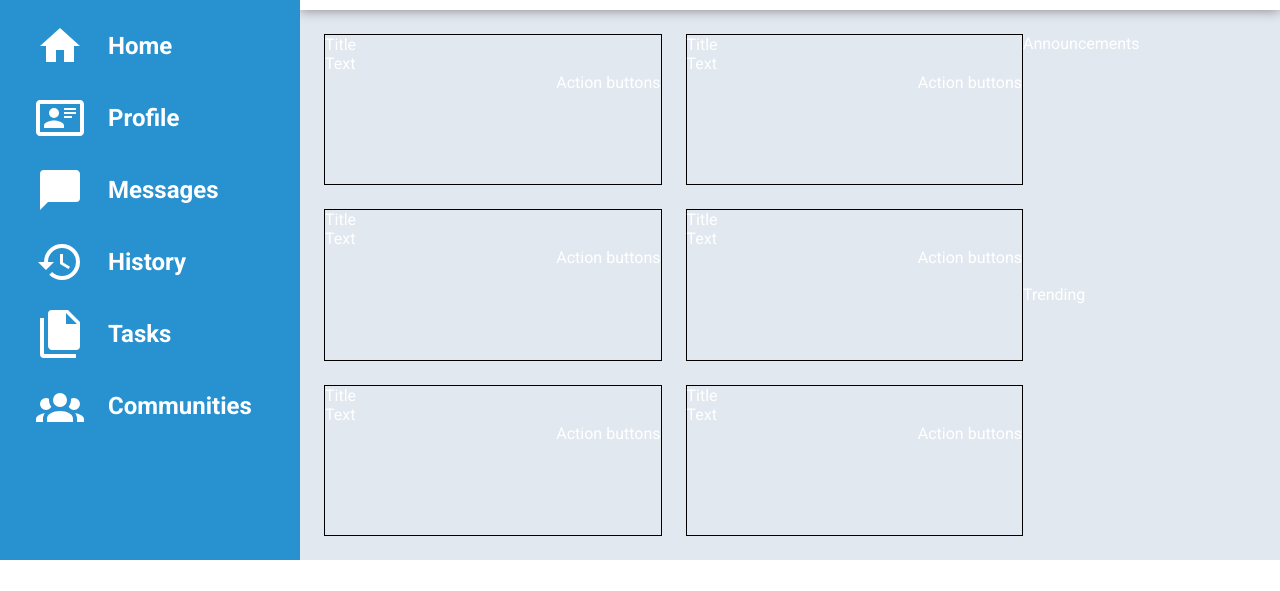
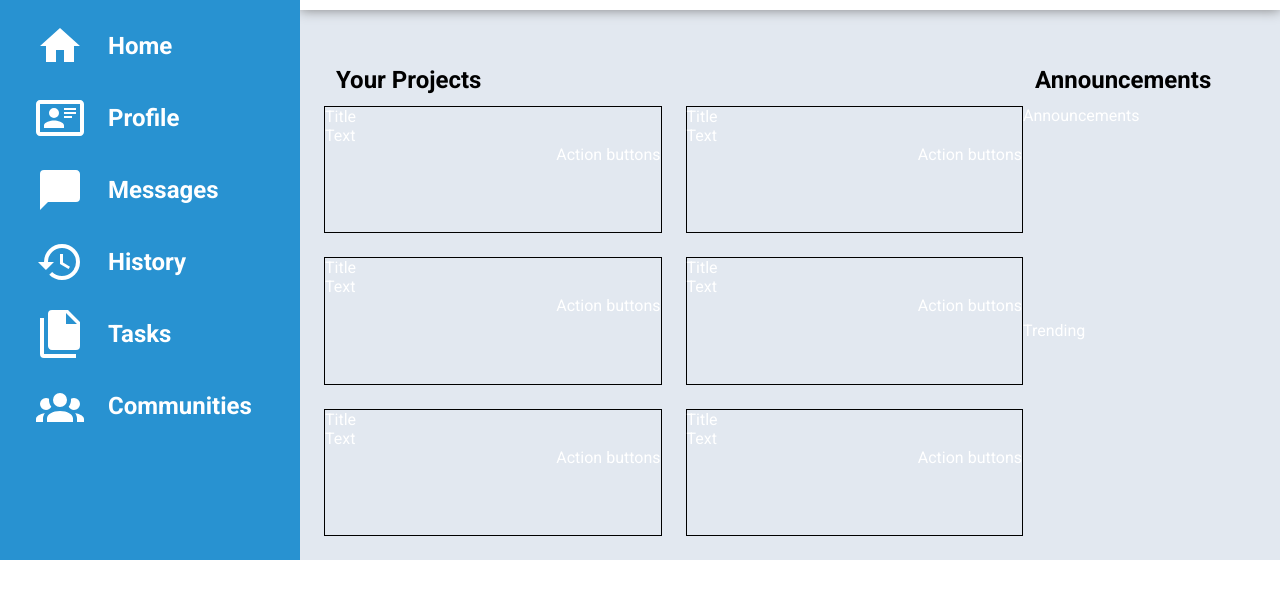
Before and after one commit to sateda/TOP-dashboard, a plain HTML site: page index.html in a window 1280 px wide. Shown: the part 240-831 px from the top of the page. Drawn offline with Linux system fonts and the light colour scheme.

Commit message:
Added title header to content grid and styled titles

```diff
--- a/index.html
+++ b/index.html
@@ -29,8 +29,6 @@
                 <a href="#">UPLOAD</a>
                 <a href="#">SHARE</a>
             </div>
-
-
         </div>
         <div class="sidebar">
             <div class="logo">
@@ -53,6 +51,12 @@
             </div>
         </div>
         <div class="content">
+            <div class="content-title">
+                <P>Your Projects</P>
+            </div>
+            <div class="content-title">
+                <p>Announcements</p>
+            </div>
             <div class="projects">
                 <div class="card">
                     <div class="title">
--- a/style.css
+++ b/style.css
@@ -184,9 +184,17 @@ ul > li a {
 .content {
     display: grid;
     grid-template-columns: 3fr 1fr;
-    grid-template-rows: 1fr 1fr;
+    grid-template-rows: 72px 1fr 1fr;
     background-color: #E2E8F0;
     padding: 24px;
+}
+
+.content-title {
+    align-self: last baseline;
+    color: #000000;
+    font-size: 24px;
+    font-weight: bold;
+    padding: 12px;
 }
 
 .projects {
@@ -195,7 +203,7 @@ ul > li a {
     grid-template-rows: repeat(3, 1fr);
     gap: 24px;
     grid-column: 1;
-    grid-row: 1 / 3;
+    grid-row: 2 / 4;
 }
 
 .card {
```
